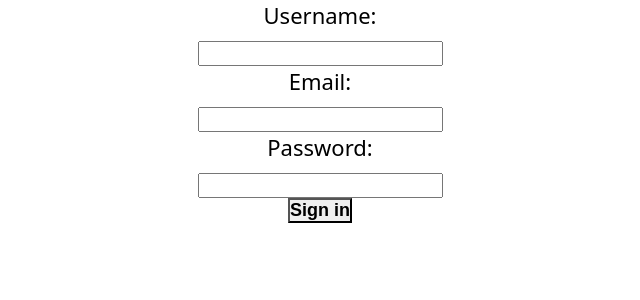
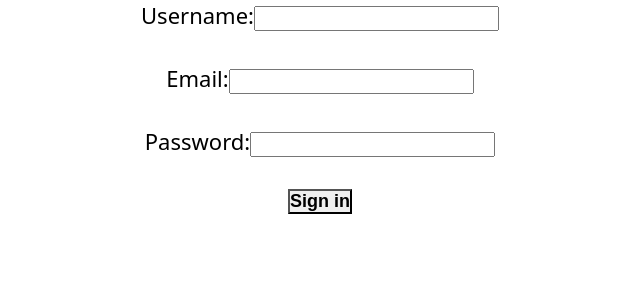
Before and after one commit to AntonioFuziy/climusic, a React (Create React App) app: page /login in a window 1280 px wide. Shown: the top 300 px of the page, without its empty margins (320-960 px from the left). Built offline with nearby package versions, Linux system fonts and the light colour scheme.

Commit message:
adicionando SignIn

```diff
--- a/src/pages/Login.jsx
+++ b/src/pages/Login.jsx
@@ -29,7 +29,7 @@ export default class Login extends Component{
     // }
 
     onChangeUsername(e){
-        this.setState = ({
+        this.setState({
             username: e.target.value
         });
     }
@@ -57,21 +57,35 @@ export default class Login extends Component{
 
         console.log(user);
 
-        window.location = "/";
+        axios.post("http://localhost:5000/users/add", user)
+            .then(res => console.log(res.data))
+            // .catch(err => console.log(err))
+
+        this.setState({
+            username: '',
+            email: '',
+            password: ''
+        });
     }
 
     render(){
         return(
             <div className="container">
                 <form onSubmit={this.onSubmit}>
-                    <label htmlFor="username-input">Username:</label>
-                    <input type="text" id="username-input"/>
+                    <div className="form-group">
+                        <label htmlFor="username-input">Username:</label>
+                        <input type="text" id="username-input" required value={this.state.username} onChange={this.onChangeUsername}/>
+                    </div>
 
-                    <label htmlFor="email-input">Email:</label>
-                    <input type="text" id="email-input"/>
+                    <div className="form-group">
+                        <label htmlFor="email-input">Email:</label>
+                        <input type="text" id="email-input" required value={this.state.email} onChange={this.onChangeEmail}/>
+                    </div>
 
-                    <label htmlFor="password-input">Password:</label>
-                    <input type="text" id="password-input"/>
+                    <div className="form-group">
+                        <label htmlFor="password-input">Password:</label>
+                        <input type="password" id="password-input" required value={this.state.password} onChange={this.onChangePassword}/>
+                    </div>
 
                     <button type="submit">Sign in</button>
                 </form>
--- a/src/pages/Weather.jsx
+++ b/src/pages/Weather.jsx
@@ -21,6 +21,26 @@ export default class Weather extends Component {
         this.setState({city : event.target.value})
     }
 
+    getWeather(weather){
+        this.setState({
+            weather: weather
+        })
+    }
+
+    renderImage(weather){
+        if (weather === "Clouds"){
+            console.log("Musica mais triste")
+
+        }
+
+        else if (weather === "Clear"){
+            console.log("Chill music")
+        }
+
+        else{
+            console.log("Other genders")
+        }
+    }
 
     handleSubmit(){
         var city = this.state.city;
@@ -33,9 +53,8 @@ export default class Weather extends Component {
 
             console.log(weather)
 
-            this.setState({
-                weather: weather
-            })
+            this.getWeather(weather)
+            this.renderImage(weather)
         })
         .catch(error => console.log("Error", error));
         console.log('Your input value is: ' + this.state.city)
```
